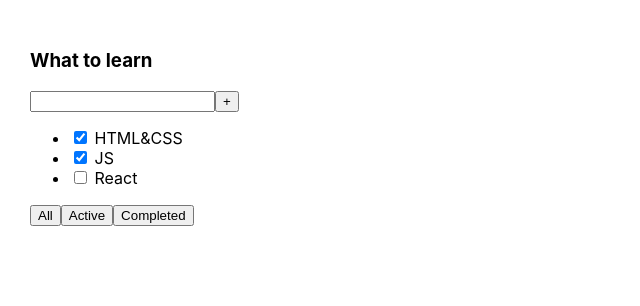
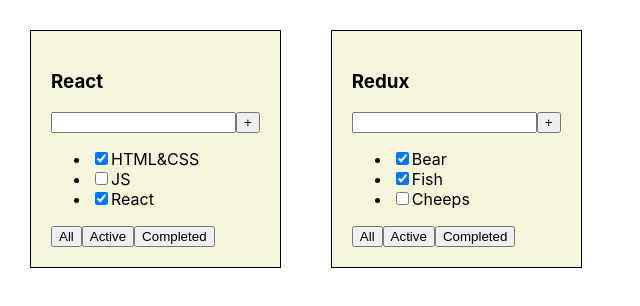
Before and after one commit to petritsyn/todos, a React (Create React App) app: page / in a window 1280 px wide. Shown: the top 306 px of the page, without its empty margins (0-640 px from the left). Built offline with nearby package versions, Linux system fonts and the light colour scheme.

Commit message:
sprint 01, week 1

```diff
--- a/src/App.tsx
+++ b/src/App.tsx
@@ -1,28 +1,24 @@
 import React from 'react';
 import './App.css';
+import {TaskType, Todolist} from "./Todolist/Todolist";
 
-function App() {
+export const App = () => {
+
+    const tasks_1: Array<TaskType> = [
+        {id: 1, title: 'HTML&CSS', isDone: true},
+        {id: 2, title: 'JS', isDone: false},
+        {id: 3, title: 'React', isDone: true},
+    ]
+    const tasks_2: Array<TaskType> = [
+        {id: 4, title: 'Bear', isDone: true},
+        {id: 5, title: 'Fish', isDone: true},
+        {id: 6, title: 'Cheeps', isDone: false},
+    ]
+
     return (
         <div className="App">
-            <div>
-                <h3>What to learn</h3>
-                <div>
-                    <input/>
-                    <button>+</button>
-                </div>
-                <ul>
-                    <li><input type="checkbox" checked={true}/> <span>HTML&CSS</span></li>
-                    <li><input type="checkbox" checked={true}/> <span>JS</span></li>
-                    <li><input type="checkbox" checked={false}/> <span>React</span></li>
-                </ul>
-                <div>
-                    <button>All</button>
-                    <button>Active</button>
-                    <button>Completed</button>
-                </div>
-            </div>
+            <Todolist title={'React'} tasks={tasks_1}/>
+            <Todolist title={'Redux'} tasks={tasks_2}/>
         </div>
     );
 }
-
-export default App;
--- /dev/null
+++ b/src/Button/Button.tsx
@@ -0,0 +1,16 @@
+import React, {FC} from 'react';
+
+type PropsType = {
+    name: string
+}
+
+export const Button: FC<PropsType> = ({name}) => {
+
+    const onButtonClick = () => {
+        console.log('Button ' + name + ' pushed')
+    }
+
+    return (
+        <button onClick={onButtonClick}>{name}</button>
+    );
+};
--- /dev/null
+++ b/src/Task/Task.tsx
@@ -0,0 +1,14 @@
+import React, {FC} from 'react';
+
+type PropsType = {
+    isDone: boolean
+    title: string
+}
+
+export const Task: FC<PropsType> = ({isDone, title}) => {
+    return (
+        <div>
+            <input type={'checkbox'} checked={isDone}/><span>{title}</span>
+        </div>
+    );
+};
--- /dev/null
+++ b/src/Todolist/Todolist.module.css
@@ -0,0 +1,5 @@
+.todolist {
+    border: 1px solid black;
+    padding: 20px;
+    background-color: beige;
+}
--- /dev/null
+++ b/src/Todolist/Todolist.tsx
@@ -0,0 +1,36 @@
+import React, {FC} from 'react';
+import s from './Todolist.module.css'
+import {Button} from "../Button/Button";
+import {Task} from "../Task/Task";
+
+type PropsType = {
+    title: string
+    tasks: TaskType[]
+}
+export type TaskType = {
+    id: number
+    title: string
+    isDone: boolean
+}
+
+export const Todolist: FC<PropsType> = ({title, tasks}) => {
+    return (
+        <div className={s.todolist}>
+            <h3>{title}</h3>
+            <div>
+                <input/>
+                <Button name={'+'}/>
+            </div>
+            <ul>
+                {
+                    tasks.map(el => <li key={el.id}><Task isDone={el.isDone} title={el.title}/></li>)
+                }
+            </ul>
+            <div>
+                <Button name={'All'}/>
+                <Button name={'Active'}/>
+                <Button name={'Completed'}/>
+            </div>
+        </div>
+    );
+};
--- a/src/index.tsx
+++ b/src/index.tsx
@@ -1,7 +1,7 @@
 import React from 'react';
 import ReactDOM from 'react-dom/client';
 import './index.css';
-import App from './App';
+import {App} from "./App";
 
 
 const root = ReactDOM.createRoot(
```
Also changed, not shown: src/App.css (line endings or trailing spaces), src/Button/Button.module.css (added), 1 other file (tests, documents, lock files or other folders).
